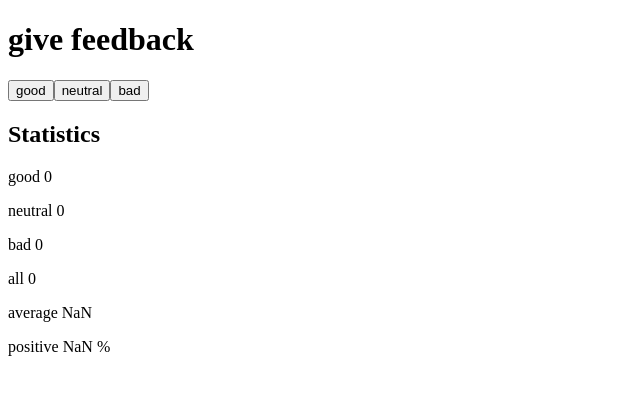
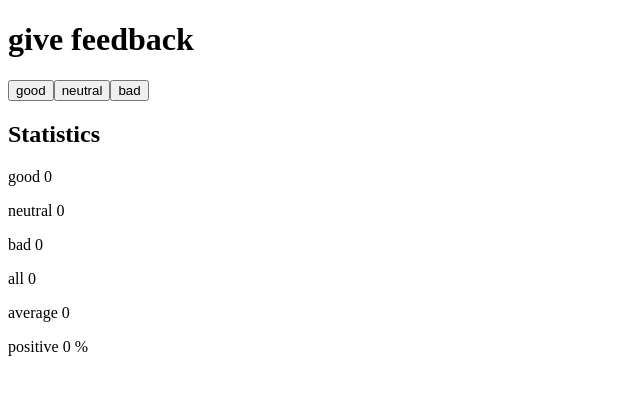
Before and after one commit to dinorac22/fullstack, a React (Vite) app in the folder parte1/unicafe/: page / in a window 1280 px wide. Shown: the top 394 px of the page, without its empty margins (0-640 px from the left). Built offline with nearby package versions, Linux system fonts and the light colour scheme.

Commit message:
Ejercicio 1.8 - parte 1

```diff
--- a/parte1/unicafe/src/App.jsx
+++ b/parte1/unicafe/src/App.jsx
@@ -1,4 +1,36 @@
 import { useState } from "react";
+
+const Statistics = (props) => {
+  if (props.good + props.neutral + props.bad === 0) {
+    return (
+      <div>
+        <p> good {props.good}</p>
+        <p>neutral {props.neutral}</p>
+        <p>bad {props.bad}</p>
+        <p>all {props.good + props.neutral + props.bad}</p>
+        <p>average 0</p>
+        <p>positive 0 %</p>
+      </div>
+    );
+  } else {
+    return (
+      <div>
+        <p>good {props.good}</p>
+        <p>neutral {props.neutral}</p>
+        <p>bad {props.bad}</p>
+        <p>all {props.good + props.neutral + props.bad}</p>
+        <p>
+          average{" "}
+          {(props.good - props.bad) / (props.good + props.neutral + props.bad)}
+        </p>
+        <p>
+          positive{" "}
+          {(props.good / (props.good + props.neutral + props.bad)) * 100} %
+        </p>
+      </div>
+    );
+  }
+};
 
 const App = () => {
   const [good, setGood] = useState(0);
@@ -13,12 +45,7 @@
       <button onClick={() => setBad(bad + 1)}>bad</button>
 
       <h2>Statistics</h2>
-      <p>good {good}</p>
-      <p>neutral {neutral}</p>
-      <p>bad {bad}</p>
-      <p>all {good + neutral + bad}</p>
-      <p>average {(good - bad) / (good + neutral + bad)}</p>
-      <p>positive {(good / (good + neutral + bad)) * 100} %</p>
+      <Statistics good={good} neutral={neutral} bad={bad} />
     </div>
   );
 };
```
